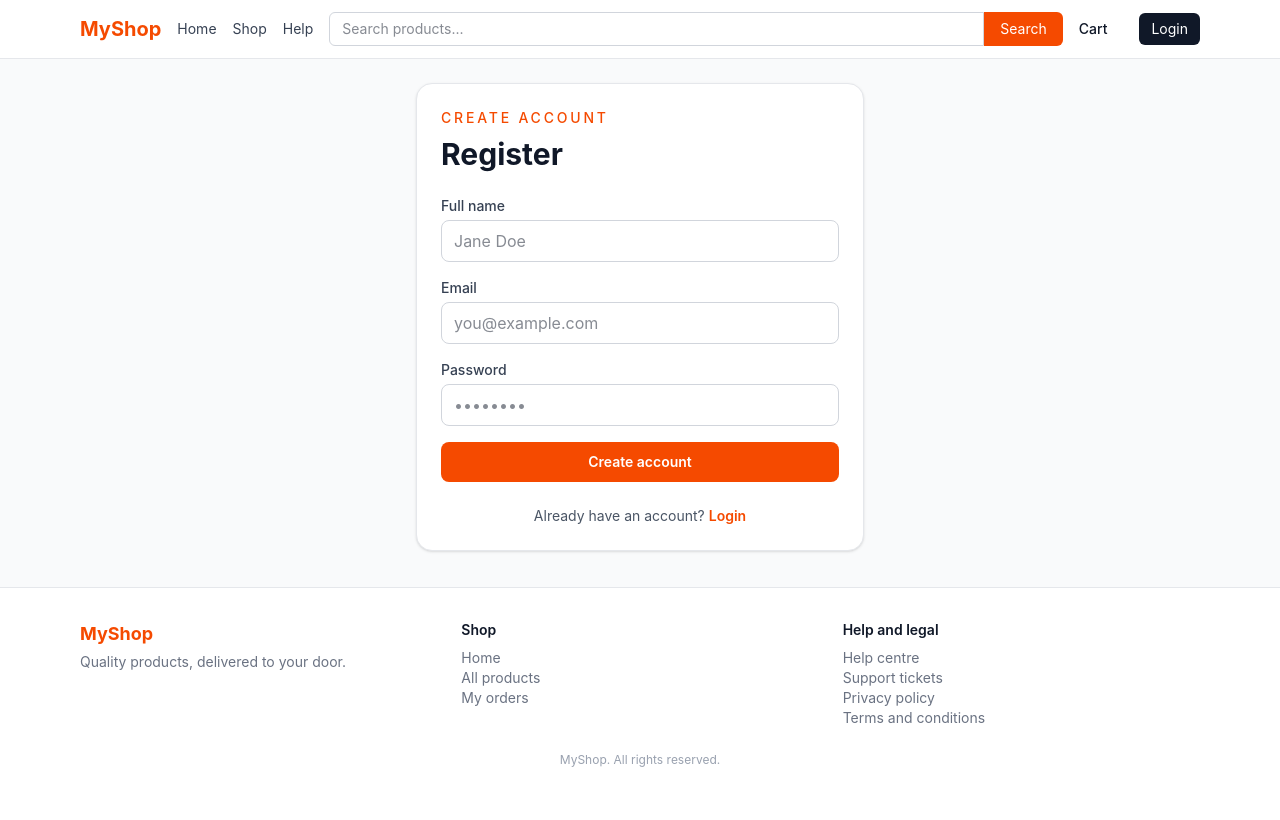
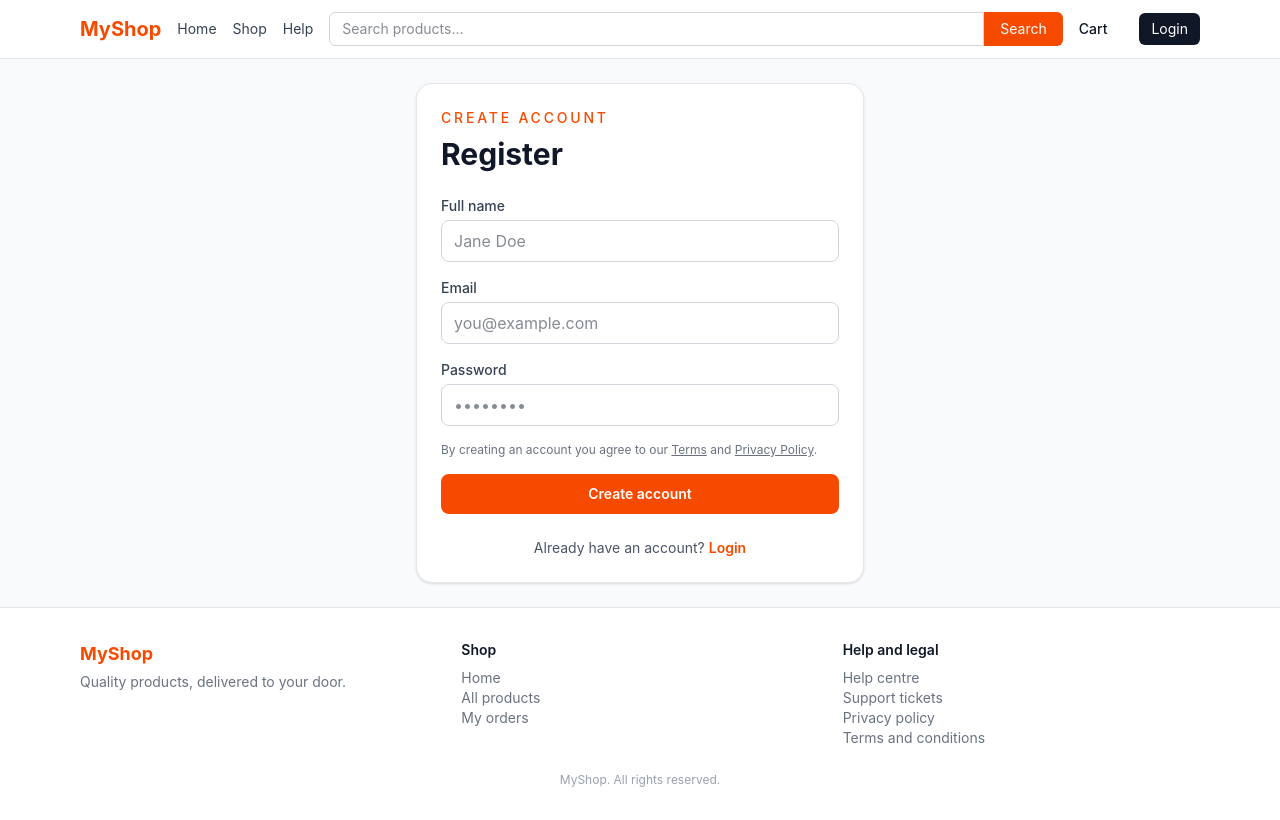
Before and after one commit to okemwabrian/shop-frontend, a React (Vite) app: page /login in a window 1280 px wide. Both pictures are taken after a click on the button "Register". Built offline with nearby package versions, Linux system fonts and the light colour scheme; no server answers.

Commit message:
feat: privacy policy and terms

```diff
--- /dev/null
+++ b/src/components/LegalPage.jsx
@@ -0,0 +1,43 @@
+import { useEffect, useState } from 'react'
+import { errorMessage } from '../api/client.js'
+import { getLegal } from '../api/shop.js'
+import ErrorBox from './ErrorBox.jsx'
+import Loading from './Loading.jsx'
+
+export default function LegalPage({ name }) {
+  const [doc, setDoc] = useState(null)
+  const [error, setError] = useState('')
+
+  useEffect(() => {
+    let active = true
+    setDoc(null)
+    setError('')
+
+    getLegal(name)
+      .then((result) => {
+        if (active) setDoc(result)
+      })
+      .catch((err) => {
+        if (active) setError(errorMessage(err))
+      })
+
+    return () => {
+      active = false
+    }
+  }, [name])
+
+  if (error) return <ErrorBox message={error} />
+  if (!doc) return <Loading />
+
+  return (
+    <article className="mx-auto max-w-3xl rounded-xl border border-gray-200 bg-white p-6">
+      <h1 className="text-2xl font-bold">{doc.title}</h1>
+      <p className="text-sm text-gray-500">
+        Version {doc.version}, last updated {doc.lastUpdated}
+      </p>
+      <div className="mt-4 whitespace-pre-line text-sm leading-6 text-gray-700">
+        {doc.content}
+      </div>
+    </article>
+  )
+}
--- a/src/pages/Login.jsx
+++ b/src/pages/Login.jsx
@@ -1,5 +1,5 @@
 import { useState } from 'react'
-import { Navigate, useLocation, useNavigate } from 'react-router-dom'
+import { Link, Navigate, useLocation, useNavigate } from 'react-router-dom'
 import { errorMessage } from '../api/client.js'
 import { useAuth } from '../context/AuthContext.jsx'
 
@@ -98,6 +98,20 @@ export default function Login() {
           />
         </label>
 
+        {isRegister && (
+          <p className="text-xs text-gray-500">
+            By creating an account you agree to our{' '}
+            <Link to="/terms" className="underline">
+              Terms
+            </Link>{' '}
+            and{' '}
+            <Link to="/privacy" className="underline">
+              Privacy Policy
+            </Link>
+            .
+          </p>
+        )}
+
         {error && (
           <p className="rounded-md border border-red-200 bg-red-50 px-3 py-2 text-sm text-red-700">
             {error}
--- a/src/pages/Privacy.jsx
+++ b/src/pages/Privacy.jsx
@@ -1,3 +1,5 @@
-export default function Placeholder() {
-  return <h1 className="text-2xl font-bold">This page is coming soon.</h1>
+import LegalPage from '../components/LegalPage.jsx'
+
+export default function Privacy() {
+  return <LegalPage name="privacy-policy" />
 }
--- a/src/pages/Terms.jsx
+++ b/src/pages/Terms.jsx
@@ -1,3 +1,5 @@
-export default function Placeholder() {
-  return <h1 className="text-2xl font-bold">This page is coming soon.</h1>
+import LegalPage from '../components/LegalPage.jsx'
+
+export default function Terms() {
+  return <LegalPage name="terms" />
 }
```
